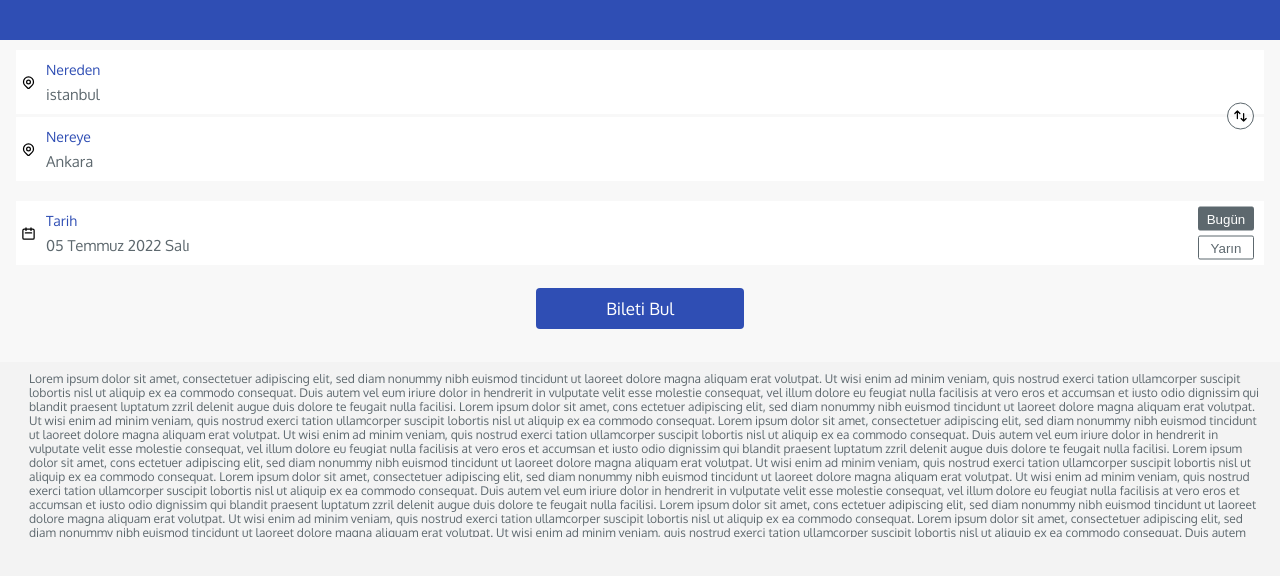
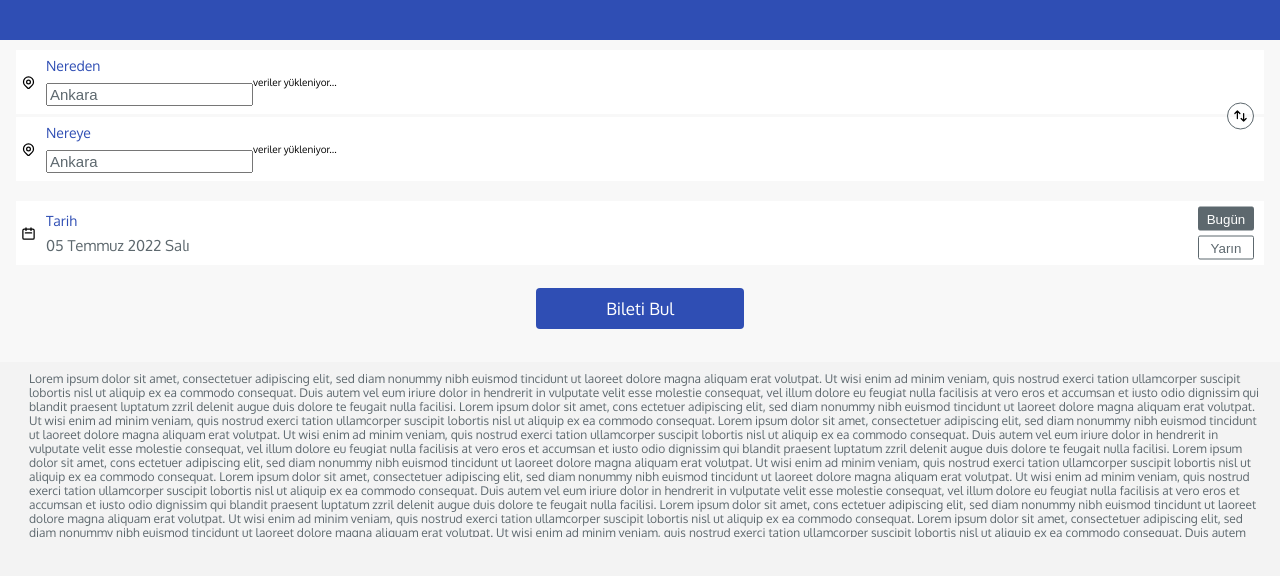
Before and after one commit to halikali/obilet-case, a React (Create React App) app: page / in a window 1280 px wide. Shown: the top 576 px of the page. Built offline with nearby package versions, Linux system fonts and the light colour scheme.

Commit message:
complete city input component

```diff
--- a/src/components/Inputs/CityInput/CityInput.component.jsx
+++ b/src/components/Inputs/CityInput/CityInput.component.jsx
@@ -1,14 +1,47 @@
+import { useEffect, useState } from "react";
+import { useSelector, useDispatch } from "react-redux";
+
+import { setdestination, setOrigin } from "Slices/FormSlices";
 import { Location } from "components/Icons/Icons.component";
+import Dropdown from "components/Dropdown/Dropdown.component";
 import "./CityInput.style.scss";
 
-const CityInput = ({ label, city }) => {
+const CityInput = ({ label, city, inputName }) => {
+  const [cityName, setCityName] = useState(city);
+  const dispatch = useDispatch();
+
+  const { origin, destination } = useSelector((state) => state.form.data);
+
+  useEffect(() => {
+    inputName === "origin"
+      ? dispatch(setOrigin({ ...origin, name: cityName }))
+      : dispatch(setdestination({ ...destination, name: cityName }));
+  }, [cityName]);
+
+  useEffect(() => {
+    inputName === "origin"
+      ? setCityName(origin.name)
+      : setCityName(destination.name);
+  }, [origin, destination]);
+
+  const onchangeHandler = (e) => {
+    setCityName(e.target.value);
+  };
+
   return (
     <div className="selection">
       <Location className="selection__icon" />
       <div className="selection__text-wrapper">
         <p className="label">{label}</p>
-        <p className="text"> {city}</p>
+        <input
+          className="text input"
+          placeholder="il veya ilçe adı yazın "
+          type={"text"}
+          onChange={(e) => onchangeHandler(e)}
+          value={cityName}
+        />
       </div>
+      <Dropdown seperator={inputName} />
     </div>
   );
 };
```
